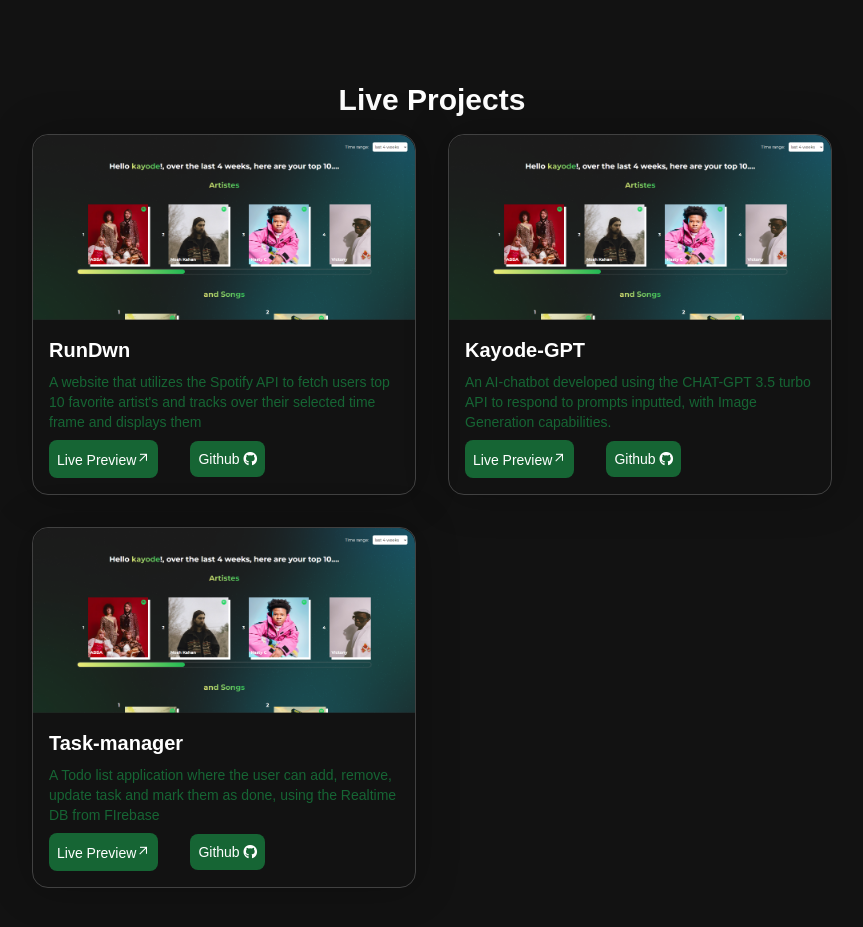
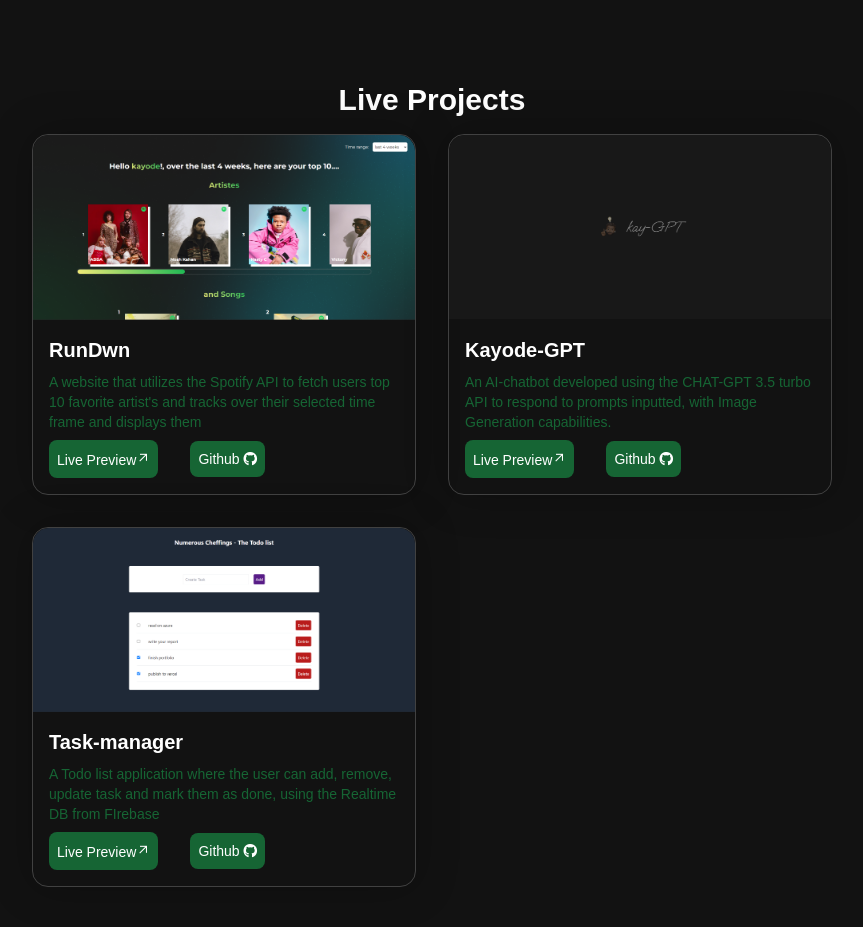
Before and after one commit to kayode-dev/portfolio-v1, a React (Create React App) app: page / in a window 1280 px wide. Shown: the part 2140-3067 px from the top of the page, without its empty margins (208-1071 px from the left). Built offline with nearby package versions, Linux system fonts and the light colour scheme.

Commit message:
images and manifest updates

```diff
--- a/src/components/UI/project-cards.tsx
+++ b/src/components/UI/project-cards.tsx
@@ -19,7 +19,8 @@
           <p className="text-green-800 text-sm">{project.summary}</p>
         </div>
         <div className="self-start flex items-center gap-8 text-sm">
-          <a href={project.liveUrl}>
+          <a href={project.liveUrl} target="_blank"
+            rel="noreferrer">
             <button className=" p-2 rounded-lg bg-green-800 text-white hover:scale-105 duration-500">
               Live Preview
               <span className="material-symbols-outlined text-sm">
@@ -27,7 +28,8 @@
               </span>
             </button>
           </a>
-          <a href={project.GithubRepo}>
+          <a href={project.GithubRepo} target="_blank"
+            rel="noreferrer">
             <button className=" p-2 rounded-lg bg-green-800 text-white hover:scale-105  duration-500">
               Github <i className="fa-brands fa-github"></i>
             </button>
--- a/src/components/projects.tsx
+++ b/src/components/projects.tsx
@@ -20,7 +20,7 @@
 
   },
   {
-    image: require("../images/projects/rundwn.png"),
+    image: require("../images/projects/kayGPT.png"),
     heading: "Kayode-GPT",
     summary:
       "An AI-chatbot developed using the CHAT-GPT 3.5 turbo API to respond to prompts inputted, with Image Generation capabilities.",
@@ -30,12 +30,12 @@
 
   },
   {
-    image: require("../images/projects/rundwn.png"),
+    image: require("../images/projects/task.png"),
     heading: "Task-manager",
     summary:
       "A Todo list application where the user can add, remove, update task and mark them as done, using the Realtime DB from FIrebase",
     liveUrl: "https://task-manager-eta-six.vercel.app/",
-    GithubRepo: "https://github.com/kayode-dev/wrapped-anytime",
+    GithubRepo: "https://github.com/kayode-dev/task-manager",
     class:"task-tech",
 
   },
```
Also changed, not shown: public/manifest.json, src/images/projects/kayGPT.png (added), src/images/projects/task.png (added).
